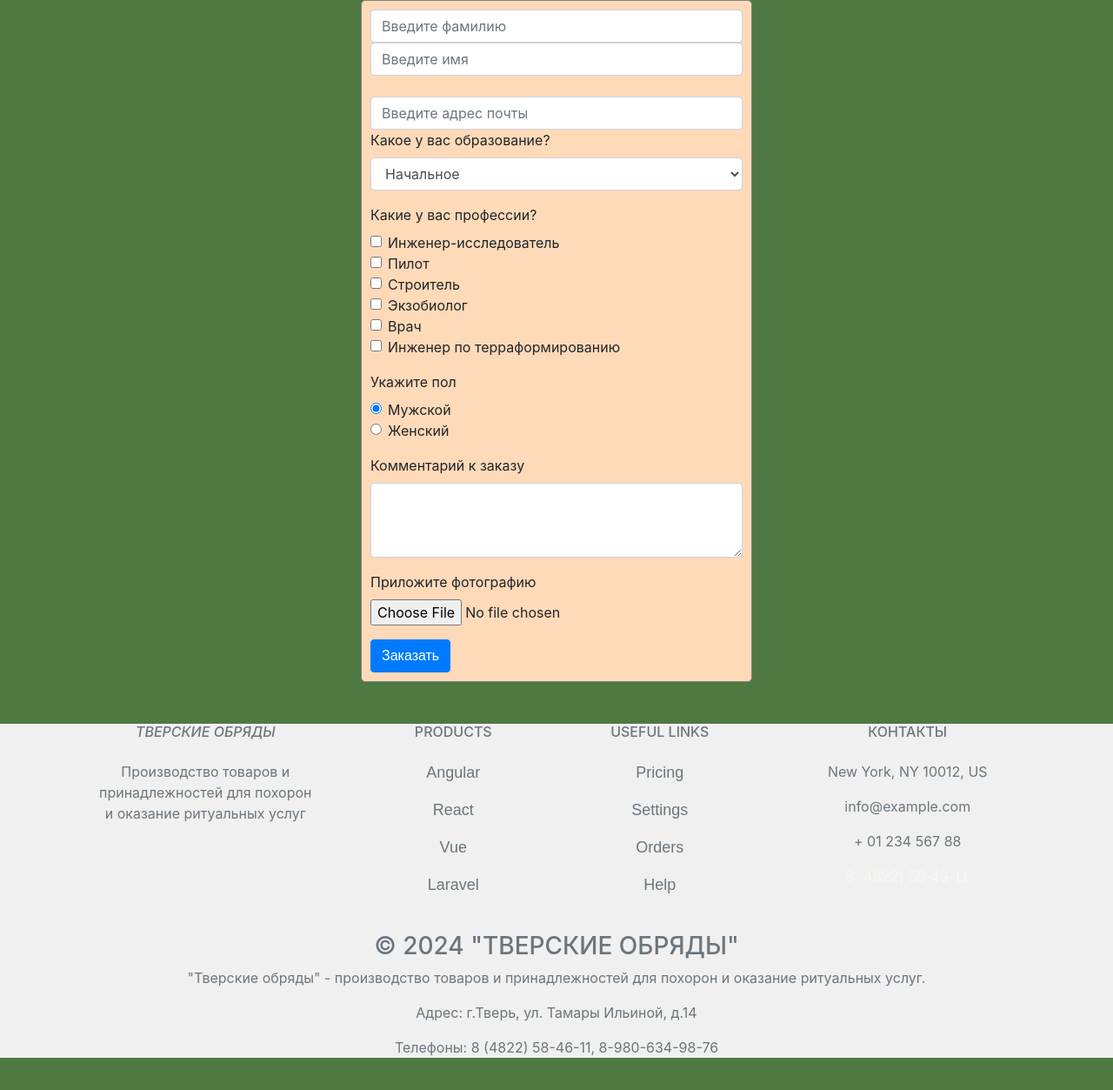
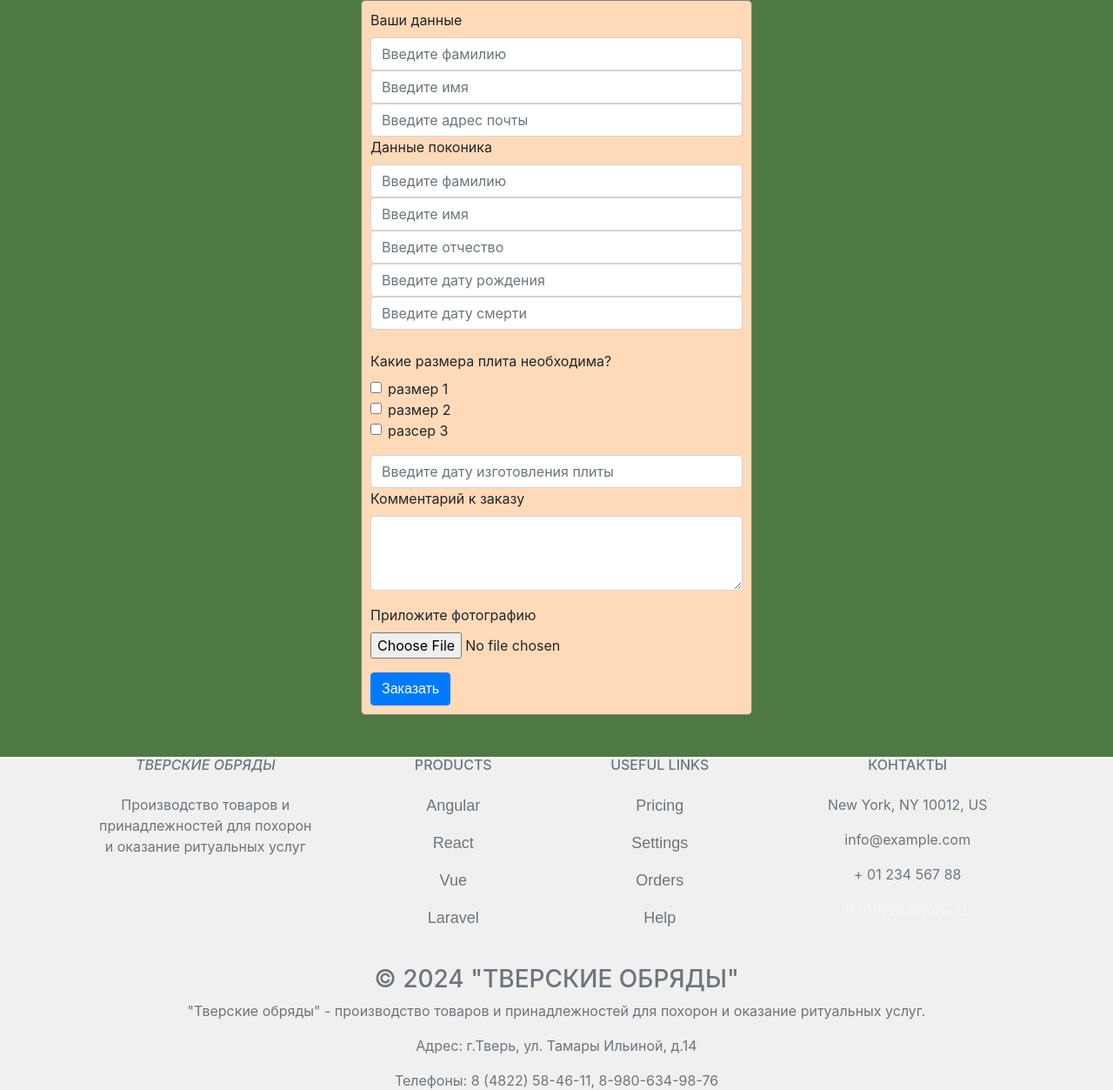
Before and after one commit to nikorai-prog/Website, a Flask app: page /order in a window 1280 px wide. Shown: the part 322-1575 px from the top of the page at 87% size. Before the commit the page ends 1538 px from the top, so only its background shows below. Run offline with Flask 3, Linux system fonts and the light colour scheme; some libraries are stand-ins or nearby versions.

Commit message:
форма заказа

```diff
--- a/templates/order.html
+++ b/templates/order.html
@@ -2,82 +2,42 @@
 {% block content %}
     <div>
         <form class="login_form" method="post">
+            <label for="about">Ваши данные</label>
             <input class="form-control" type="text" placeholder="Введите фамилию" name="surname">
             <input class="form-control" type="text" placeholder="Введите имя" name="name">
+            <input type="email" class="form-control" id="email" aria-describedby="emailHelp" placeholder="Введите адрес почты" name="email">
+            <label for="about">Данные поконика</label>
+            <input class="form-control" type="text" placeholder="Введите фамилию " name="surname1">
+            <input class="form-control" type="text" placeholder="Введите имя " name="name1">
+            <input class="form-control" type="text" placeholder="Введите отчество " name="surname1">
+            <input class="form-control" type="text" placeholder="Введите дату рождения" name="dr">
+            <input class="form-control" type="text" placeholder="Введите дату смерти" name="ds">
             <br>
-            <input type="email" class="form-control" id="email" aria-describedby="emailHelp" placeholder="Введите адрес почты" name="email">
             <div class="form-group">
-                <label for="classSelect">Какое у вас образование?</label>
-                <select class="form-control" id="classSelect" name="education">
-                  <option>Начальное</option>
-                  <option>Основное общее</option>
-                  <option>Среднее общее</option>
-                  <option>Среднее профессиональное</option>
-                  <option>Высшее</option>
-                </select>
-             </div>
-            <div class="form-group">
-                <label for="form-check">Какие у вас профессии?</label>
+                <label for="form-check">Какие размера плита необходима?</label>
                 <div class="form-check">
                   <input class="form-check-input" type="checkbox" name="career"
                   id="researchEngineer" value="researchEngineer">
                   <label class="form-check-label" for="researchEngineer">
-                    Инженер-исследователь
+                    размер 1
                   </label>
                 </div>
                 <div class="form-check">
                   <input class="form-check-input" type="checkbox" value="pilot" id="pilot"
                   name="career">
                   <label class="form-check-label" for="pilot">
-                    Пилот
+                    размер 2
                   </label>
                 </div>
                 <div class="form-check">
                   <input class="form-check-input" type="checkbox" name="career" id="builder"
                   value="builder">
                   <label class="form-check-label" for="builder">
-                    Строитель
-                  </label>
-                </div>
-                <div class="form-check">
-                  <input class="form-check-input" type="checkbox" name="career"
-                  id="exobiologist" value="exobiologist">
-                  <label class="form-check-label" for="exobiologist">
-                    Экзобиолог
-                  </label>
-                </div>
-                <div class="form-check">
-                  <input class="form-check-input" type="checkbox" name="career" id="doctor"
-                  value="doctor">
-                  <label class="form-check-label" for="doctor">
-                    Врач
-                  </label>
-                </div>
-                <div class="form-check">
-                  <input class="form-check-input" type="checkbox" name="career"
-                  id="terraformingEngineer" value="terraformingEngineer">
-                  <label class="form-check-label" for="terraformingEngineer">
-                    Инженер по терраформированию
+                    разсер 3
                   </label>
                 </div>
             </div>
-            <div class="form-group">
-                <label for="form-check">Укажите пол</label>
-                <div class="form-check">
-                  <input class="form-check-input" type="radio" name="sex" id="male" value="male"
-                  checked>
-                  <label class="form-check-label" for="male">
-                    Мужской
-                  </label>
-                </div>
-                <div class="form-check">
-                  <input class="form-check-input" type="radio" name="sex" id="female"
-                  value="female">
-                  <label class="form-check-label" for="female">
-                    Женский
-                  </label>
-                </div>
-            </div>
+            <input class="form-control" type="text" placeholder="Введите дату изготовления плиты" name="name">
             <div class="form-group">
                 <label for="about">Комментарий к заказу</label>
                 <textarea class="form-control" id="about" rows="3" name="reason"></textarea>
```
